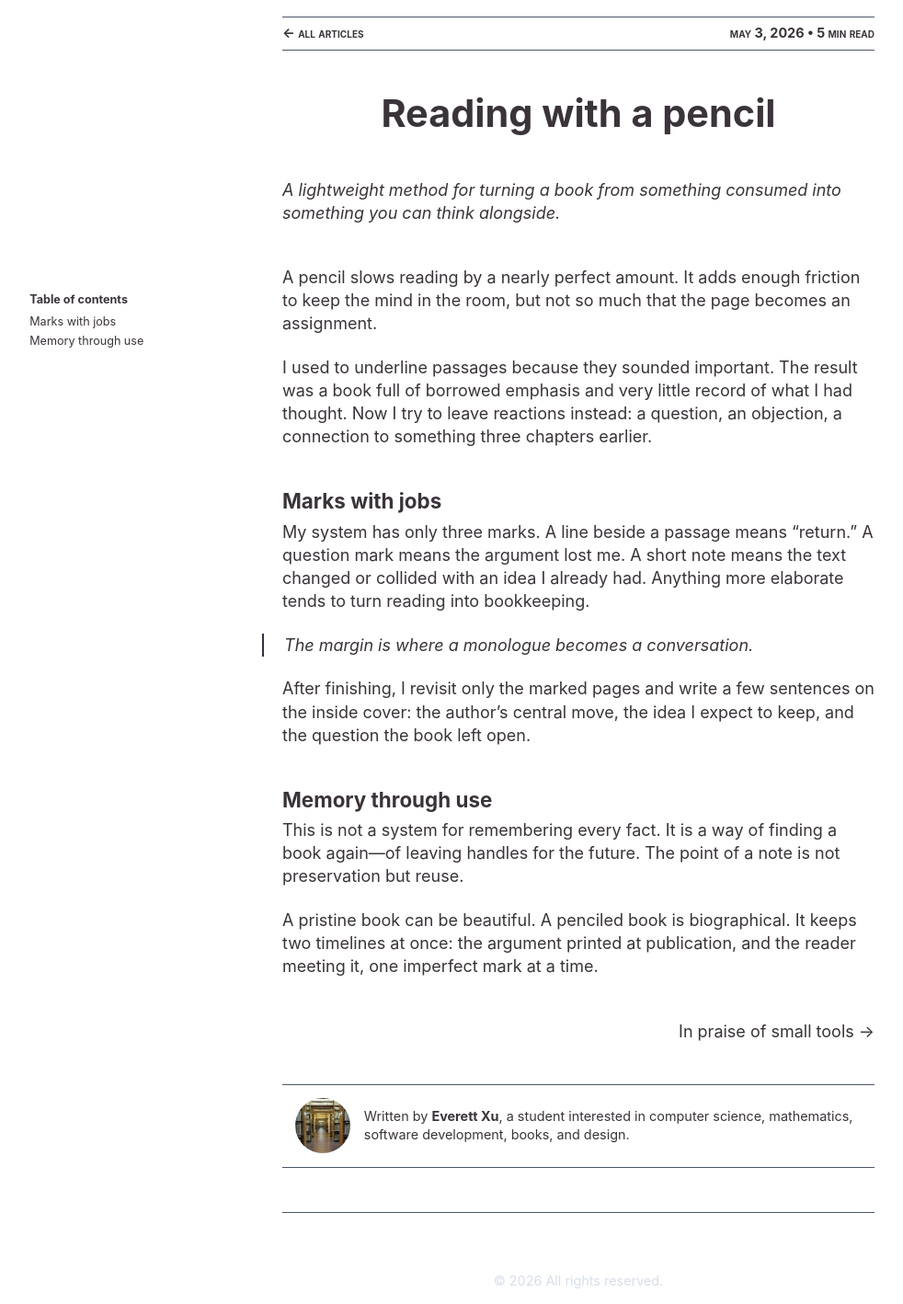
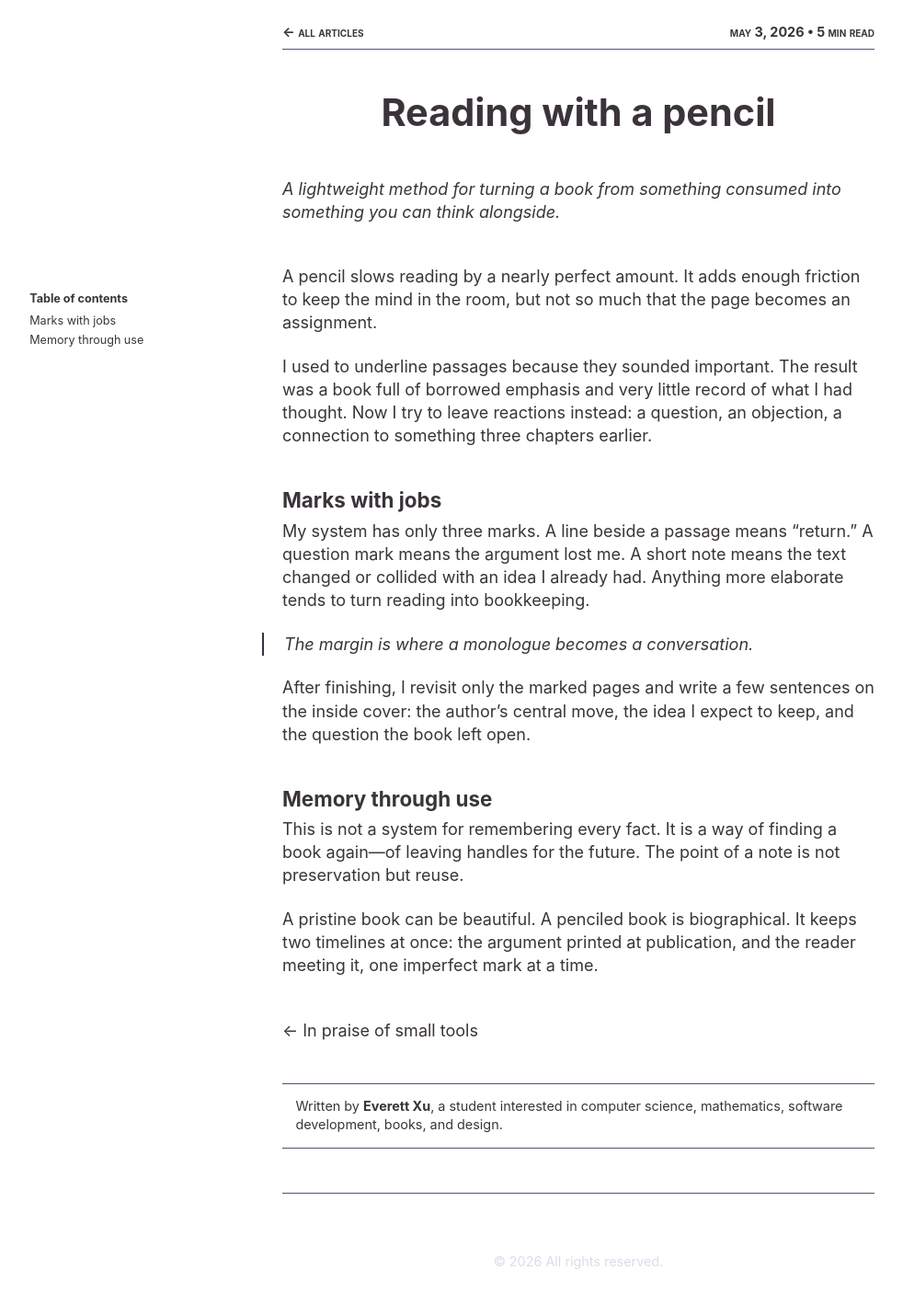
Before and after one commit to kiruko1025/everett.boo, a Jekyll site: the page built from _posts/2026-05-03-reading-with-a-pencil.md, in a window 1280 px wide. Shown: the whole page at 92% size, without its empty margins (11-993 px from the left). Built offline with Jekyll 4.4.1, drawn with Linux system fonts in a browser that asks for light colours; some web fonts are replaced; comment, search, counter and statistics services are not loaded; after the commit the page ends 1397 px from its top, so only the background shows below that.

Commit message:
Correct article navigation and simplify author card

```diff
--- a/_layouts/post.html
+++ b/_layouts/post.html
@@ -34,17 +34,16 @@
 
       <nav class="article-nav" aria-label="More articles">
         <ul>
+          {% if page.next %}
+          <li class="prev"><a href="{{ page.next.url }}">← {{ page.next.title }}</a></li>
+          {% endif %}
           {% if page.previous %}
-          <li class="prev"><a href="{{ page.previous.url }}">← {{ page.previous.title }}</a></li>
-          {% endif %}
-          {% if page.next %}
-          <li class="next"><a href="{{ page.next.url }}">{{ page.next.title }} →</a></li>
+          <li class="next"><a href="{{ page.previous.url }}">{{ page.previous.title }} →</a></li>
           {% endif %}
         </ul>
       </nav>
 
       <div class="article-bio">
-        <img src="/assets/profile.jpg" width="60" height="60" alt="">
         <div>Written by <a href="https://everett.moe"><strong>Everett Xu</strong></a>, a student interested in computer science, mathematics, software development, books, and design.</div>
       </div>
 
--- a/assets/castel.css
+++ b/assets/castel.css
@@ -12,7 +12,7 @@ p{margin:1.4rem 0}
 h1{font-size:230%;line-height:1.2}
 blockquote{margin:1.4rem 0 1.4rem -1.4rem;padding-left:1.4rem;border-left:2px solid #2e3440;font-style:italic}
 .page-main{width:100%;max-width:680px;margin:0 auto;padding:1em;flex:1}
-.article-meta{display:flex;flex-wrap:wrap;justify-content:space-between;border-top:1px solid #4c566a;border-bottom:1px solid #4c566a;font-size:80%;font-weight:700;font-variant:small-caps;text-transform:lowercase}
+.article-meta{display:flex;flex-wrap:wrap;justify-content:space-between;border-bottom:1px solid #4c566a;font-size:80%;font-weight:700;font-variant:small-caps;text-transform:lowercase}
 .article-meta>span,.article-meta a{padding:.5em 0}
 .article-title{width:100%;margin:2.8rem 0;text-align:center}
 .article-content h2,.article-content h3{line-height:1.2;margin-bottom:-1rem}
@@ -29,8 +29,7 @@ blockquote{margin:1.4rem 0 1.4rem -1.4rem;padding-left:1.4rem;border-left:2px so
 .article-nav a{display:inline-block;padding:.5em 0}
 .article-nav .next{padding-left:1em;text-align:right}
 .article-bio{display:flex;align-items:center;padding:1em;border-top:1px solid #4c566a;border-bottom:1px solid #4c566a;font-size:80%}
-.article-bio img{width:60px;height:60px;flex-shrink:0;border-radius:50%;object-fit:cover}
-.article-bio div{padding-left:1em}
+.article-bio div{padding-left:0}
 .comments{margin-top:3rem;padding-top:2rem;border-top:1px solid #4c566a}
 footer{width:100%;max-width:648px;margin:0 auto;padding:1em;color:#d8dee9;text-align:center;font-size:80%}
 @media(max-width:1080px){.toc{display:none}}
```
